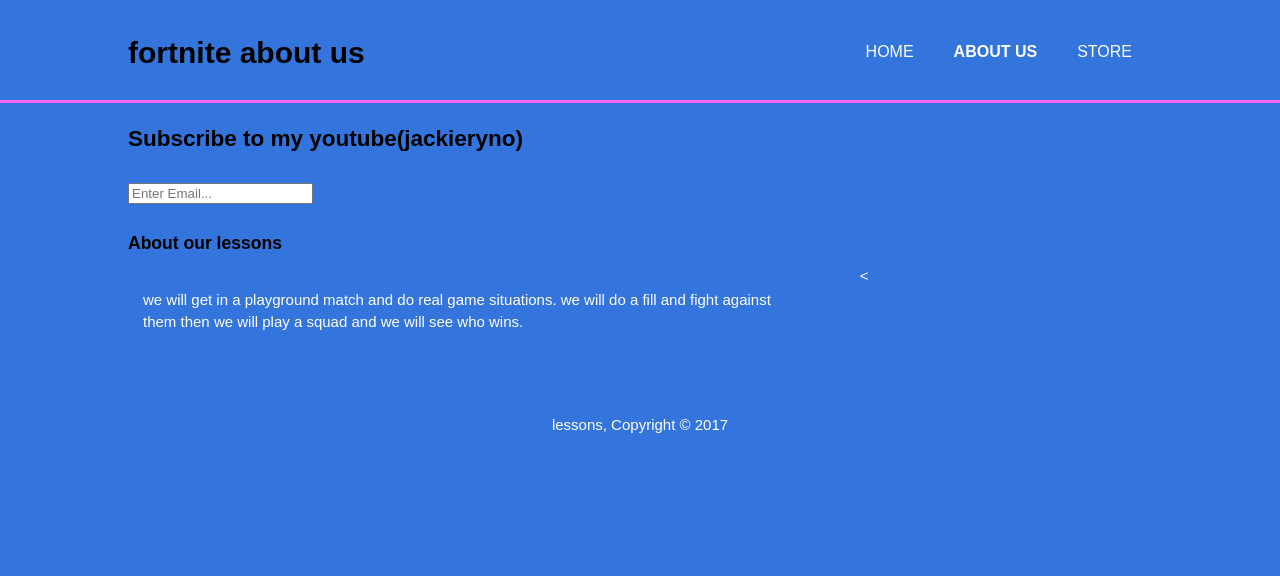
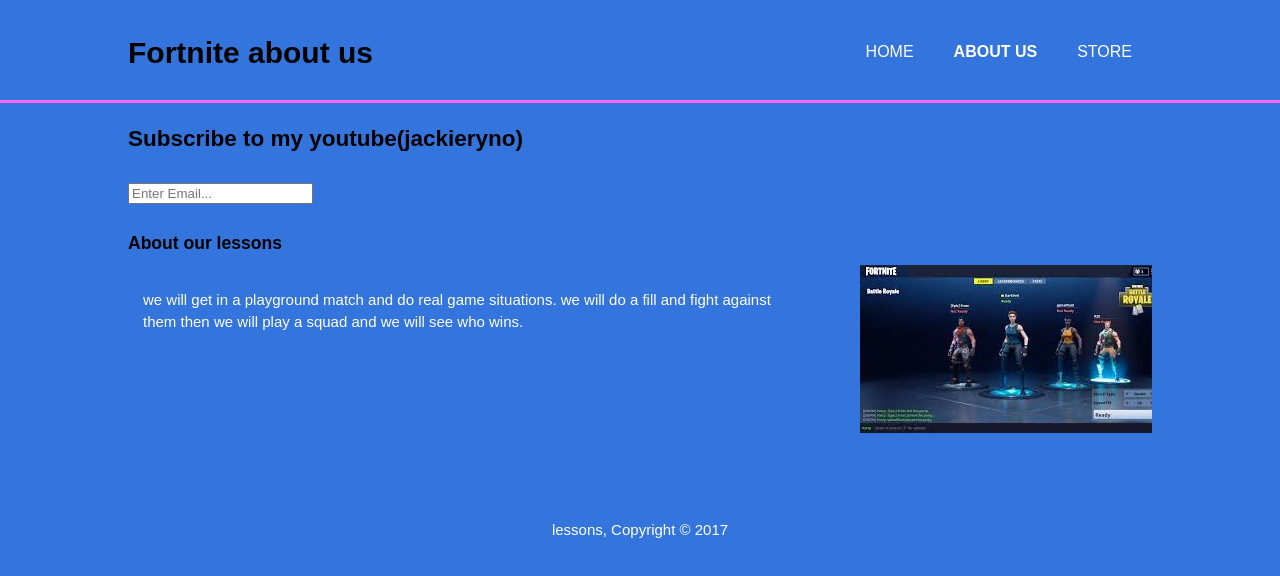
Before and after one commit to jackieryno/jackieryno.github.io, a plain HTML site: page about.html in a window 1280 px wide. Drawn offline with Linux system fonts and the light colour scheme.

Commit message:
i still cant do anything on my own - jack

```diff
--- a/about.html
+++ b/about.html
@@ -13,7 +13,7 @@
     <header>
       <div class="container">
         <div id="branding">
-          <h1><span class="highlight">fortnite</span> about us</h1>
+          <h1><span class="highlight">Fortnite</span> about us</h1>
         </div>
         <nav>
           <ul>
@@ -50,7 +50,7 @@
         <aside id="sidebar">
           <div class="dark">
             <h3></h3>
-            <</p>
+            <img src="./img/squad.jpg">
           </div>
         </aside>
       </div>
```
Also changed, not shown: img/gun.jpg (renamed from gun.jpg), img/squad.jpg (added).
